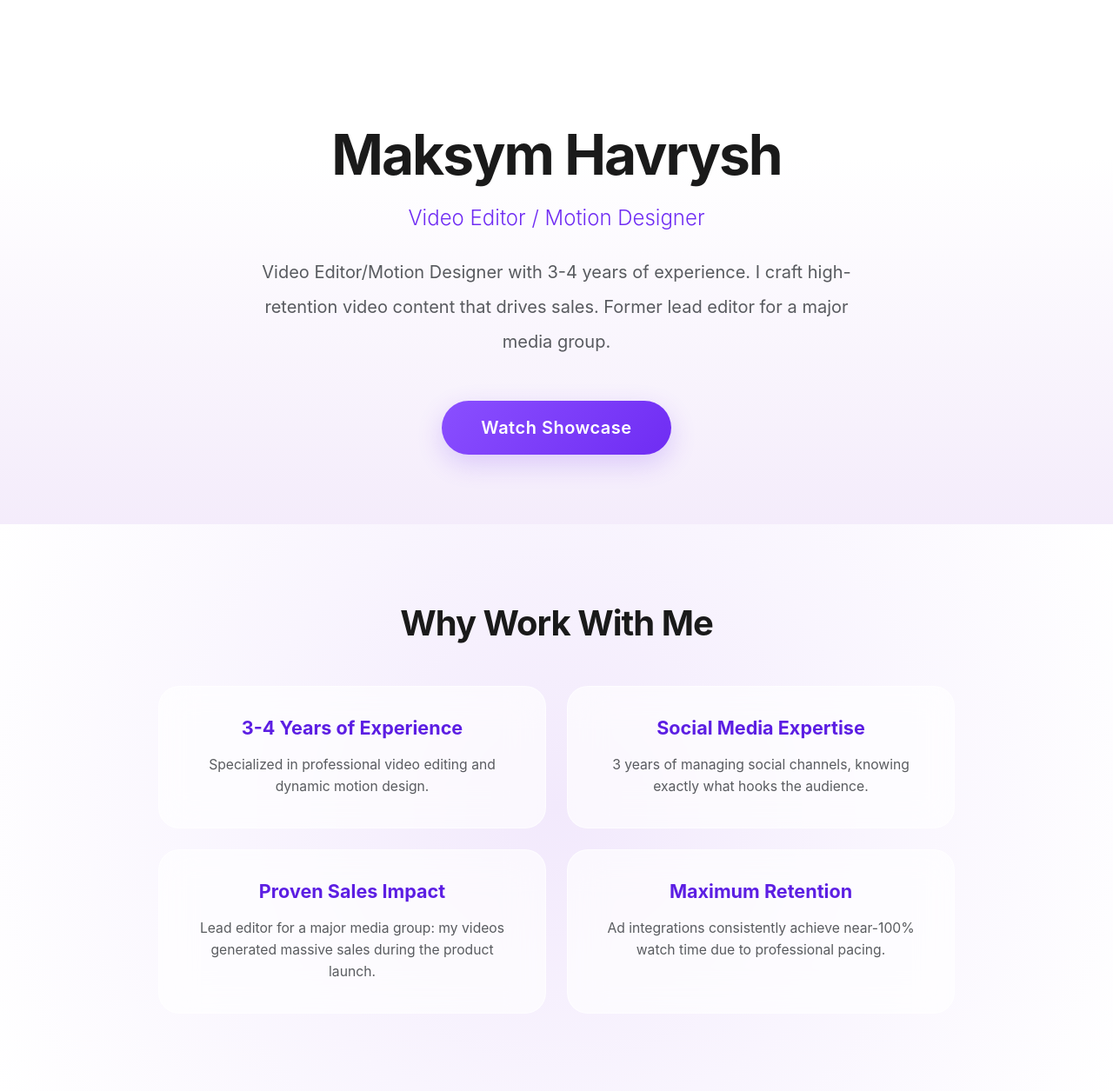
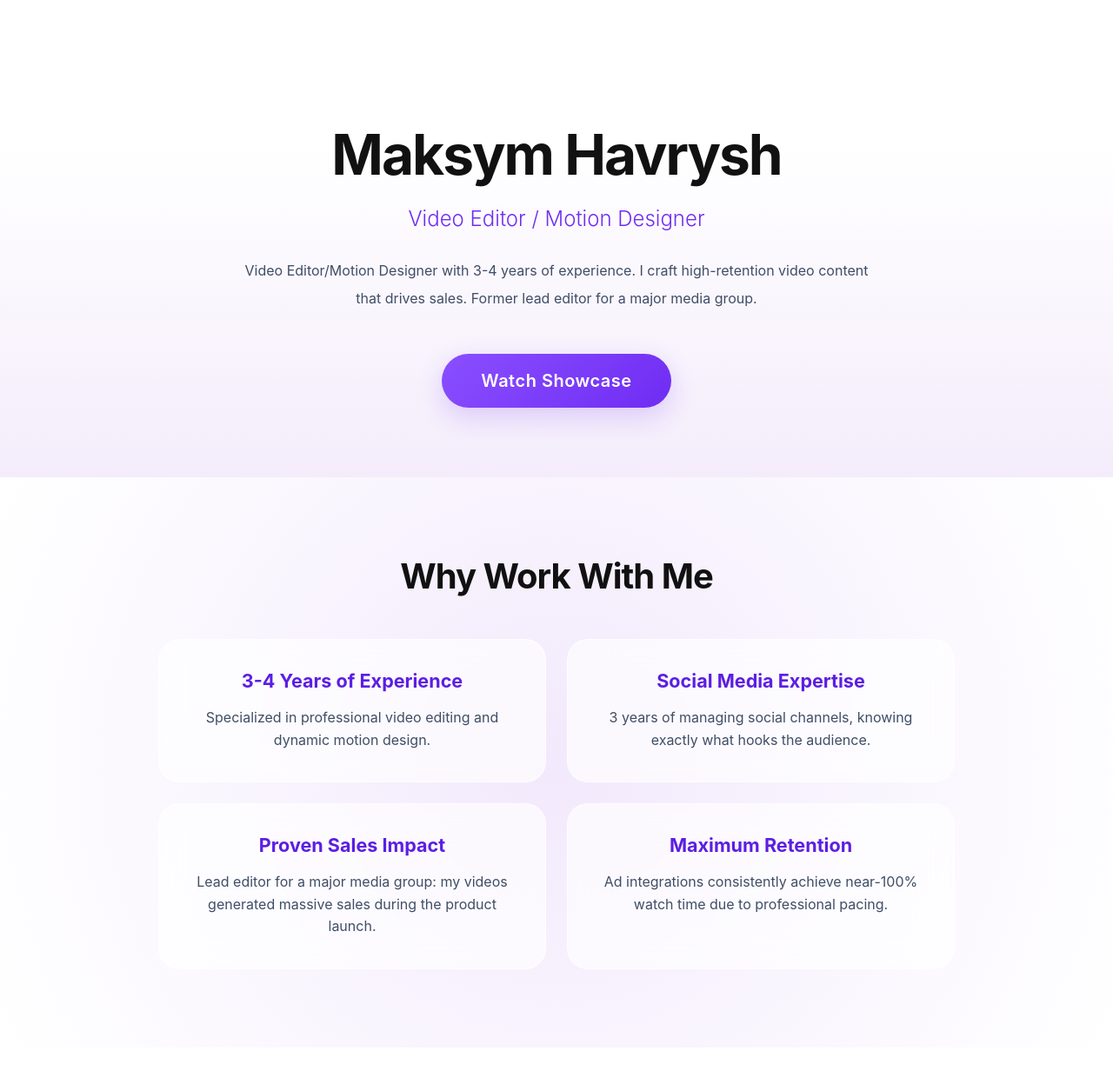
Before and after one commit to verloren812/my-portfolio, a Flask app: page / in a window 1280 px wide. Shown: the top 1255 px of the page at 87% size. Run offline with Flask 3, Linux system fonts and the light colour scheme; some web fonts are replaced.

Commit message:
Enhance styles and add custom font to index.html
Added custom font and improved text styles for better readability.

```diff
--- a/portfolio/templates/index.html
+++ b/portfolio/templates/index.html
@@ -6,13 +6,36 @@
     <title>{{ data.name }} | Portfolio</title>
     <!-- Bootstrap 5 CSS -->
     <link href="https://cdn.jsdelivr.net/npm/bootstrap@5.3.0/dist/css/bootstrap.min.css" rel="stylesheet">
+    <link href="https://fonts.cdnfonts.com/css/sf-pro-display" rel="stylesheet">
     <style>
-        body {
-            background-color: #ffffff;
-            color: #1a1a1a;
-            font-family: -apple-system, BlinkMacSystemFont, "Segoe UI", Roboto, sans-serif;
-            overflow-x: hidden;
-        }
+       body {
+        background-color: #ffffff;
+        color: #111111;
+        font-family: 'SF Pro Display', -apple-system, BlinkMacSystemFont, sans-serif;
+        font-size: 17px;         /* Отличная базовая база для чтения */
+        line-height: 1.6;        /* Даем тексту «дышать» */
+        overflow-x: hidden;
+    }
+
+    /* Делаем мелкий блеклый текст крупным и контрастным */
+    .text-muted, p {
+        color: #2d3748 !important;   /* Плотный темно-серый цвет */
+        font-size: 16px !important;   /* Увеличили размер под фиолетовыми заголовками */
+        font-weight: 400;
+    }
+
+    /* Описание внутри белых карточек «Why Work With Me» и проектов */
+    .video-card p, .card-body p, .fs-5, .text-muted {
+        font-size: 16px !important;
+        color: #3f4e66 !important;   /* Читаемый и дорогой оттенок */
+    }
+
+    /* Придаем заголовкам фирменный стиль Apple */
+    h1, h2, h3, .h1, .h2, .h3 {
+        font-family: 'SF Pro Display', -apple-system, BlinkMacSystemFont, sans-serif;
+        font-weight: 600;            /* Плотные, уверенные буквы */
+        letter-spacing: -0.02em;     /* Стильный эппловский прижим букв */
+    }
 
         @keyframes fadeInUp {
             from { opacity: 0; transform: translateY(20px); }
```
